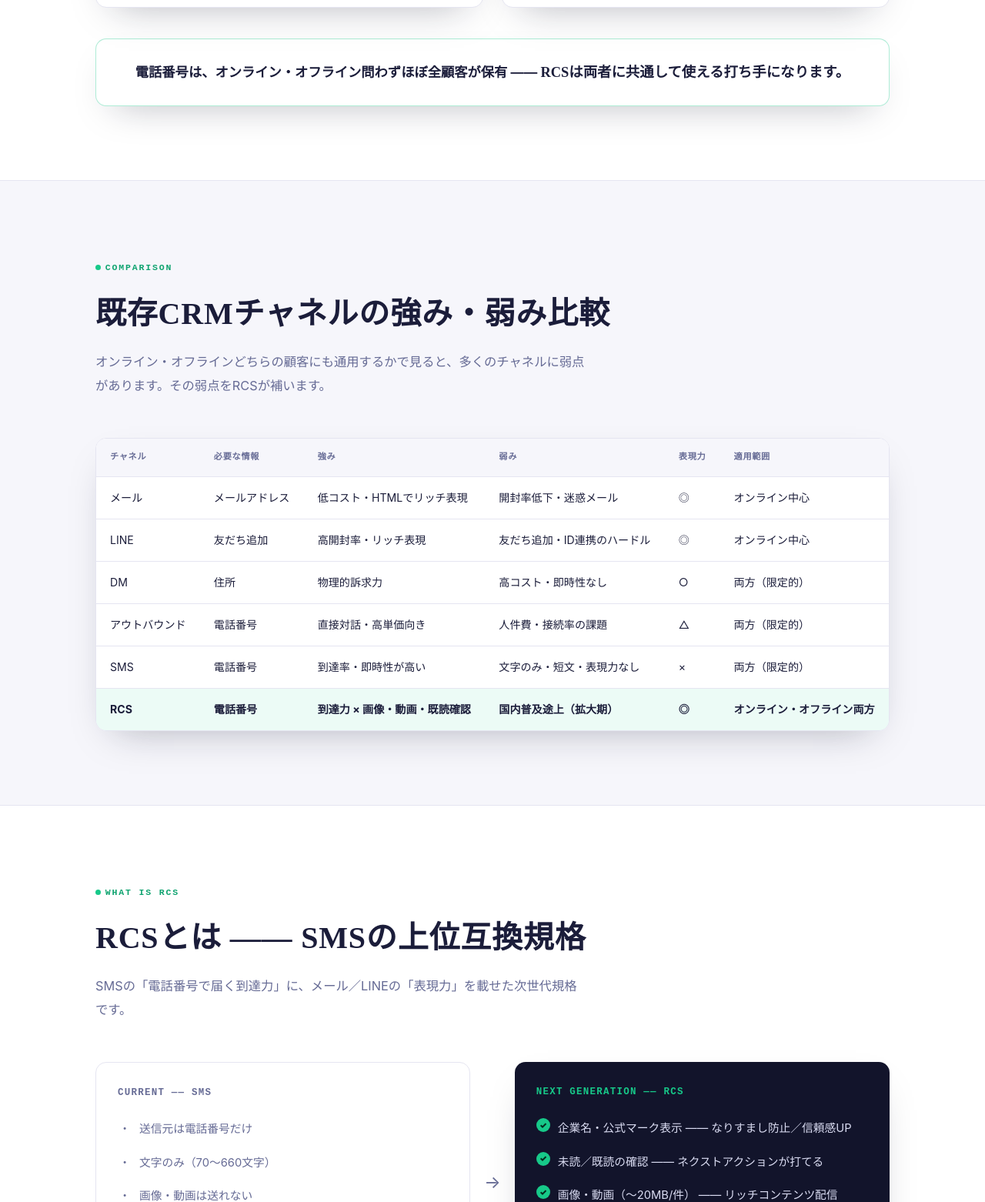
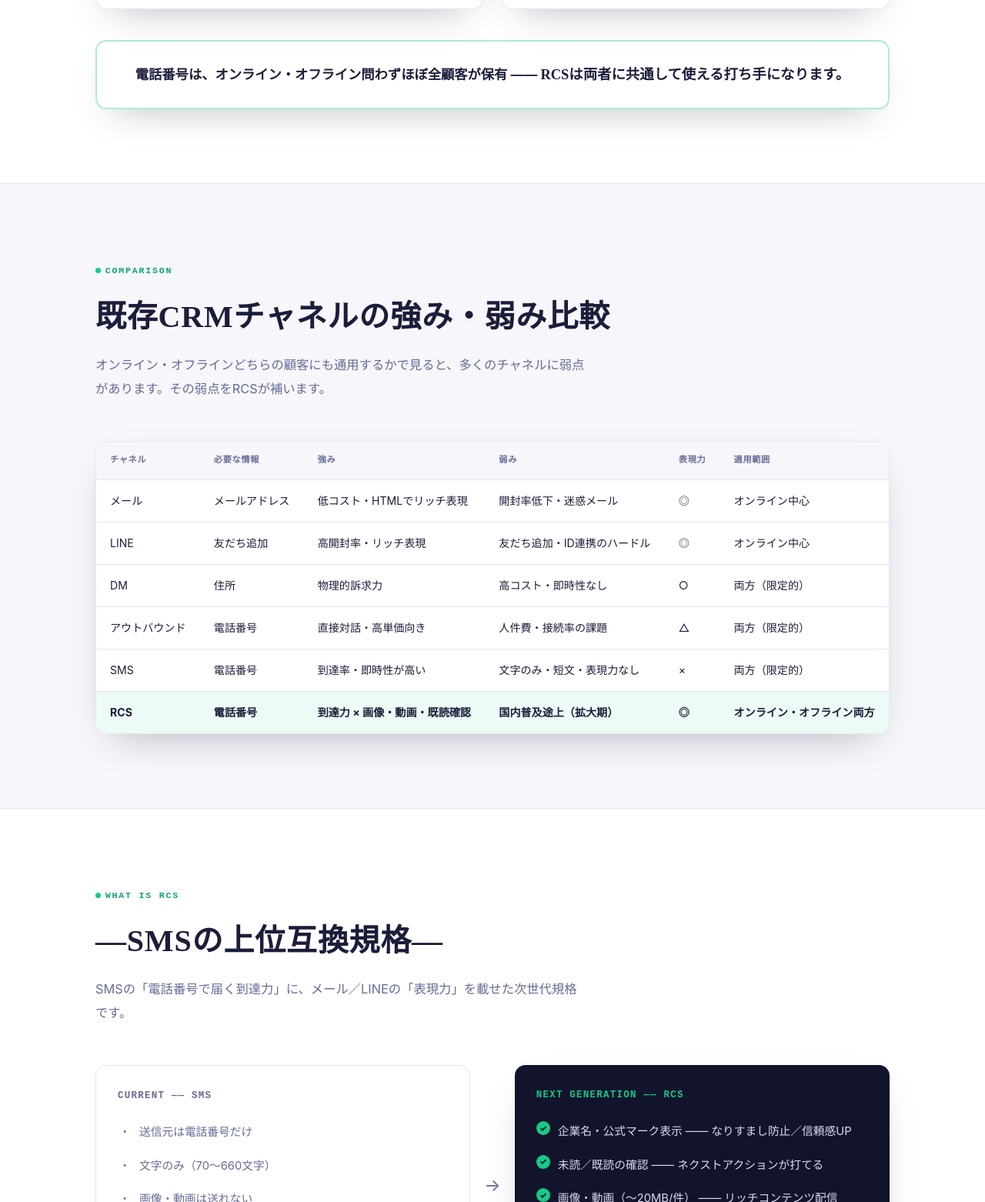
Before and after one commit to starx-marketing/rcs-webinar-lp, a plain HTML site: page index.html in a window 1280 px wide. Shown: the part 2576-4138 px from the top of the page at 77% size. Drawn offline with Linux system fonts and the light colour scheme.

Commit message:
Thicken callout borders, update RCS section heading copy

```diff
--- a/index.html
+++ b/index.html
@@ -176,7 +176,7 @@
 
   .callout{
     margin-top:40px; text-align:center; font-size:1.08rem; font-weight:600;
-    color:var(--text); background:var(--card); border:1px solid rgba(23,201,137,0.35);
+    color:var(--text); background:var(--card); border:2px solid rgba(23,201,137,0.35);
     border-radius:14px; padding:26px 32px; box-shadow:var(--shadow);
   }
   .callout .serif{font-size:1.15rem;}
@@ -481,7 +481,7 @@
   <div class="wrap">
     <div class="section-head">
       <div class="eyebrow">What is RCS</div>
-      <h2 class="section-title">RCSとは ―― SMSの上位互換規格</h2>
+      <h2 class="section-title">―SMSの上位互換規格―</h2>
       <p class="section-lede">SMSの「電話番号で届く到達力」に、メール／LINEの「表現力」を載せた次世代規格です。</p>
     </div>
     <div class="vs-wrap">
```
